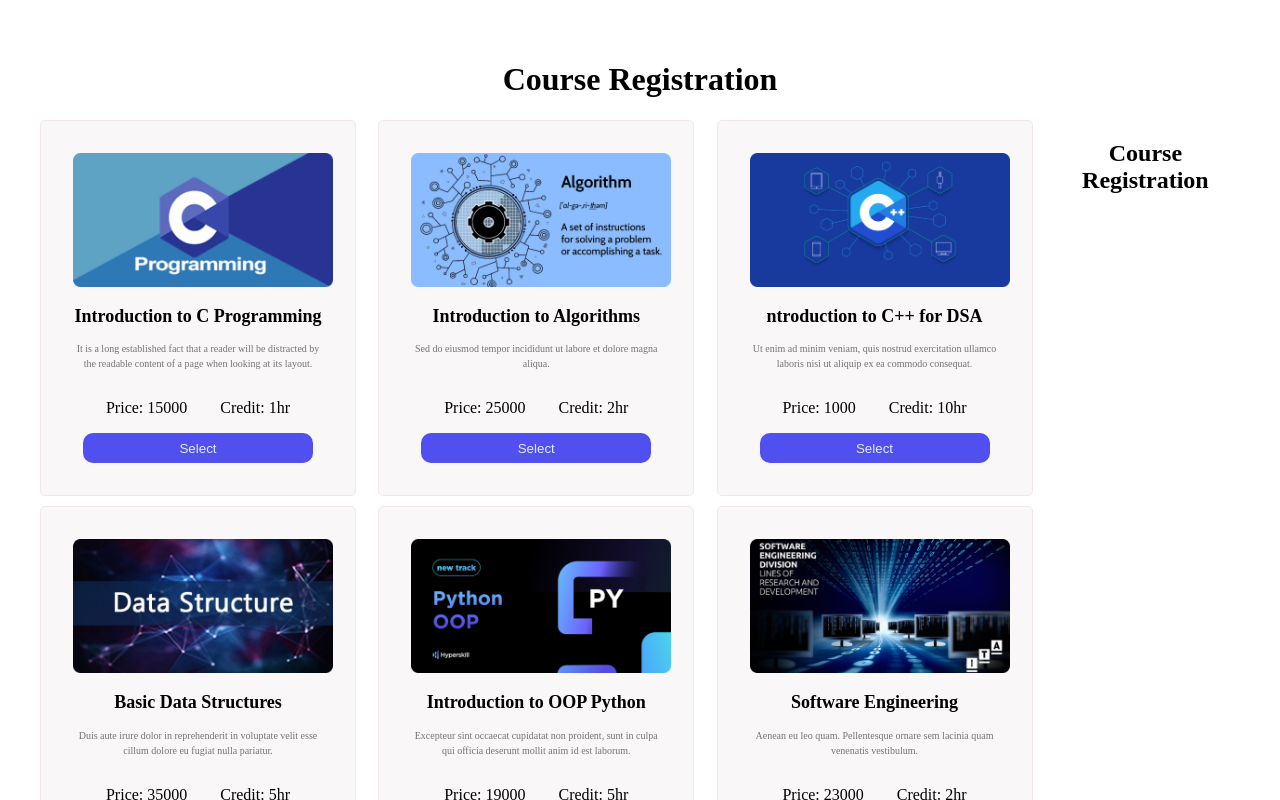
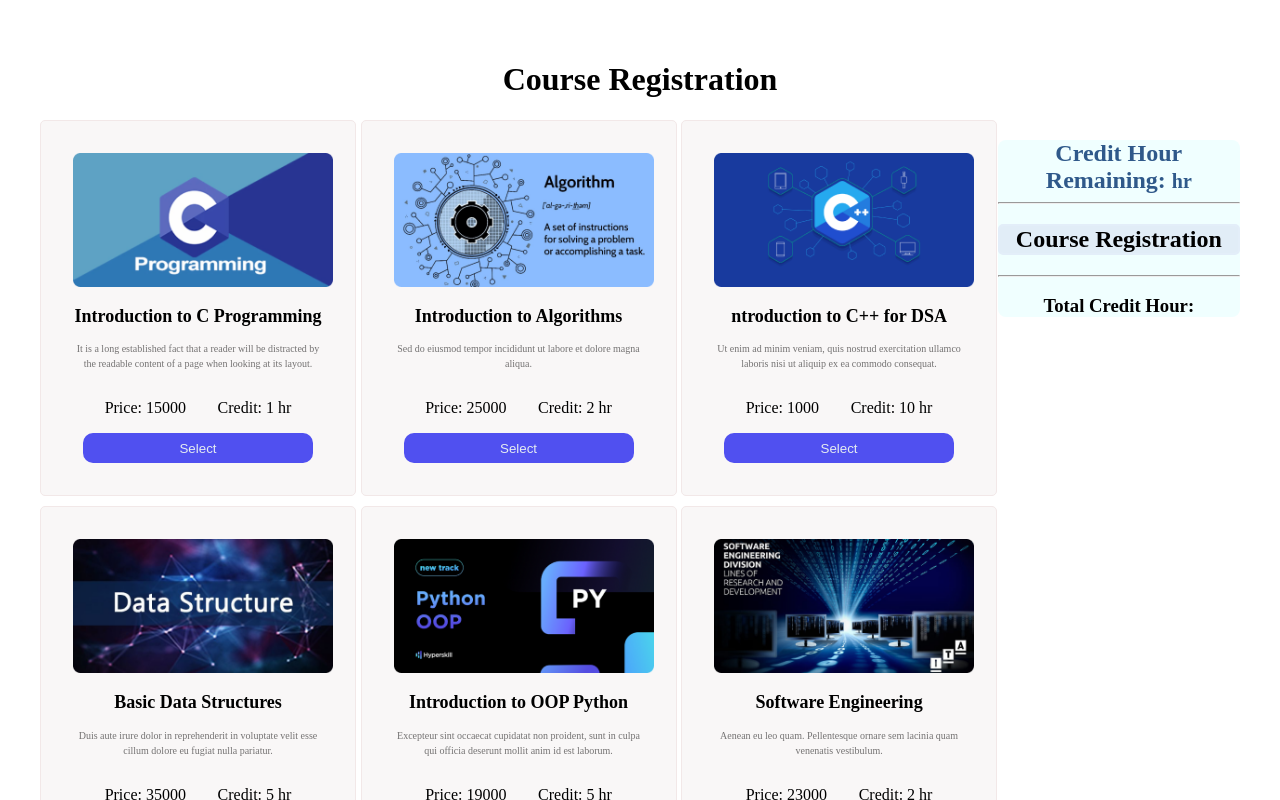
Before and after one commit to Afsana-Jannat/react-course-registration, a React (Vite) app: page / in a window 1280 px wide. Shown: the top 800 px of the page. Built offline with nearby package versions, Linux system fonts and the light colour scheme.

Commit message:
added reaming time 20hrs

```diff
--- a/public/data.json
+++ b/public/data.json
@@ -5,7 +5,7 @@
       "title": "Introduction to C Programming",
       "description": "It is a long established fact that a reader will be distracted by the readable content of a page when looking at its layout.",
       "price": 15000,
-      "credit": "1hr"
+      "credit": 1
     },
     {
       "Id": "2",
@@ -13,7 +13,7 @@
       "title": "Introduction to Algorithms",
       "description": "Sed do eiusmod tempor incididunt ut labore et dolore magna aliqua.",
       "price": 25000,
-      "credit": "2hr"
+      "credit": 2
     },
     {
       "Id": "3",
@@ -21,7 +21,7 @@
       "title": "ntroduction to C++ for DSA",
       "description": "Ut enim ad minim veniam, quis nostrud exercitation ullamco laboris nisi ut aliquip ex ea commodo consequat.",
       "price": 1000,
-      "credit": "10hr"
+      "credit": 10
     },
     {
       "Id": "4",
@@ -29,7 +29,7 @@
       "title": "Basic Data Structures",
       "description": "Duis aute irure dolor in reprehenderit in voluptate velit esse cillum dolore eu fugiat nulla pariatur.",
       "price": 35000,
-      "credit": "5hr"
+      "credit": 5
     },
     {
       "Id": "5",
@@ -37,7 +37,7 @@
       "title": "Introduction to OOP Python",
       "description": "Excepteur sint occaecat cupidatat non proident, sunt in culpa qui officia deserunt mollit anim id est laborum.",
       "price": 19000,
-      "credit": "5hr"
+      "credit": 5
     },
     {
       "Id": "6",
@@ -45,7 +45,7 @@
       "title": "Software Engineering",
       "description": "Aenean eu leo quam. Pellentesque ornare sem lacinia quam venenatis vestibulum.",
       "price": 23000,
-      "credit": "2hr"
+      "credit": 2
     },
     {
       "Id": "7",
@@ -53,7 +53,7 @@
       "title": "AWS, Cloud Computing",
       "description": "Fusce dapibus, tellus ac cursus commodo, tortor mauris condimentum nibh.",
       "price": 35000,
-      "credit": "5hr"
+      "credit": 5
     },
     {
       "Id": "8",
@@ -61,7 +61,7 @@
       "title": "Database (MySQL)",
       "description": "Quisque esrt sit amet esst et course  sapien  ullamcorper pharetra.",
       "price": 19000,
-      "credit": "5hr"
+      "credit": 5
     },
     {
       "Id": "9",
@@ -69,6 +69,6 @@
       "title": "Problem-Solving Part",
       "description": "Vestibulum tortor quam, feugiat vitae, ultricies eget, tempor sit amet, ante.",
       "price": 23000,
-      "credit": "2hr"
+      "credit": 2
     }
   ]
--- a/src/components/Cart/Cart.css
+++ b/src/components/Cart/Cart.css
@@ -0,0 +1,16 @@
+.course{
+    background-color: rgb(225, 237, 247);
+    border: 2px solid rgb(227, 238, 249);
+    border-radius: 5px;
+}
+.selected-crs{
+    background-color: azure;
+    border-radius: 8px;
+}
+.remaining{
+    color: rgb(47, 89, 138);
+    margin-bottom: 4px;
+}
+.totalcredit{
+    margin-bottom: 4px;
+}
--- a/src/components/Cart/Cart.jsx
+++ b/src/components/Cart/Cart.jsx
@@ -3,16 +3,21 @@
 import React from 'react';
 import "./Cart.css"
 
-const Cart = ({ selectedCourses }) => {
+const Cart = ({ selectedCourses, remaining, totalCredit }) => {
     console.log(selectedCourses)
     return (
-        <div>
-            <h2>Course Registration</h2>
+        <div className='selected-crs'>
+            <h2 className='remaining'>Credit Hour Remaining: {remaining} <small>hr</small></h2>
+            <hr />
+            <h2 className='course'>Course Registration</h2>
             {
                 selectedCourses.map((course) =>(
-                    <li>{course.title}</li>
+                    <li key={course.Id}>{course.title}</li>
                 ))
             }
+            <hr />
+            <h3 className='totalcredit'>Total Credit Hour: {totalCredit}</h3>
+
         </div>
     );
 };
--- a/src/components/Home/Home.jsx
+++ b/src/components/Home/Home.jsx
@@ -6,6 +6,8 @@ import "./Home.css"
 const Home = () => {
     const [allCourse, setCourse] = useState([]);
     const [selectedCourses, setSelectedCourses] = useState([]);
+    const [remaining, setRemaining] = useState([]);
+    const [totalCredit, setTotalCredit] = useState([]);
 
     useEffect(() => {
         fetch("./data.json")
@@ -13,9 +15,34 @@ const Home = () => {
             .then((data) => setCourse(data))
     }, [])
 
+
     const handleSelectCourse = (course) => {
-        setSelectedCourses([...selectedCourses ,course]);
+        const isExist=selectedCourses.find(item => item.Id == course.Id)
+
+        let count = course.credit;
+
+
+        if(isExist){
+           return alert("already booked")
+        }
+        else{
+            selectedCourses.forEach((item) => {
+                count = count + item.credit;
+            });
+            const totleRemainig = 20 - count;
+
+            if(count >= 20){
+                return alert("time over");
+            }
+            else{
+                setTotalCredit(count);
+            setRemaining(totleRemainig);
+            setSelectedCourses([...selectedCourses ,course]);
+            }
+
+        }
     }
+
 
 console.log(selectedCourses)
     return (
@@ -32,7 +59,7 @@ console.log(selectedCourses)
                         <p className='description'><small>{course.description}</small></p>
                         <div className='info'>
                             <p>Price: {course.price}</p>
-                            <p>Credit: {course.credit}</p>
+                            <p>Credit: {course.credit} hr</p>
                         </div>
                         <button
                         onClick={() => handleSelectCourse(course)}
@@ -42,7 +69,9 @@ console.log(selectedCourses)
                    }
                 </div>
                 <div className='cart'>
-                    <Cart selectedCourses={selectedCourses}></Cart>
+                    <Cart selectedCourses={selectedCourses} remaining={remaining} totalCredit={totalCredit}>
+
+                    </Cart>
                 </div>
             </div>
         </div>
```
